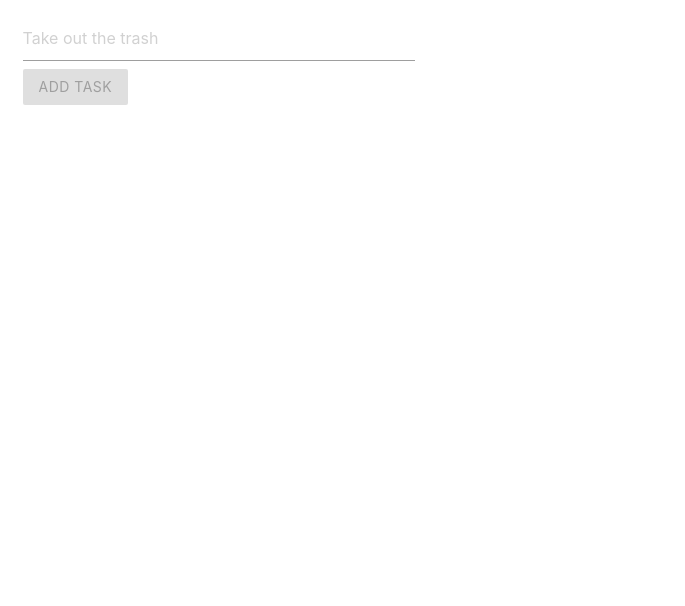
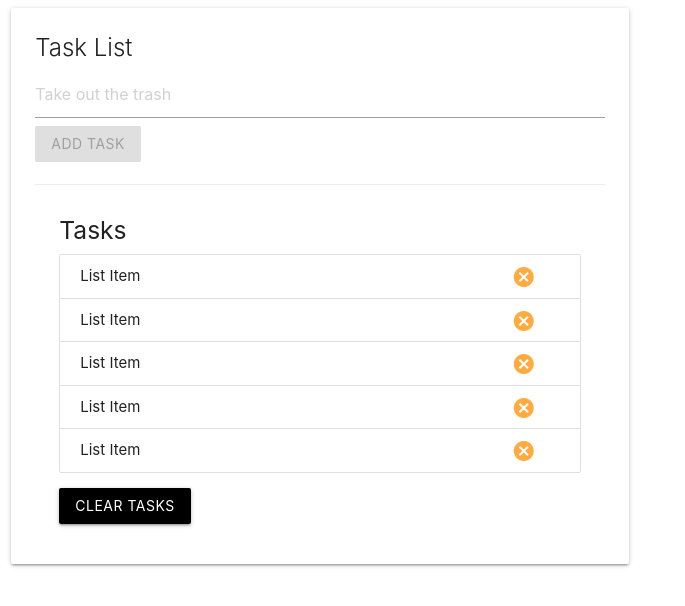
Before and after one commit to whitingba/task-list, a plain HTML site: page index.html in a window 1280 px wide. Shown: the whole page, without its empty margins (0-685 px from the left). Drawn offline with nearby package versions, Linux system fonts and the light colour scheme.

Commit message:
commit changes to task list

```diff
--- a/index.html
+++ b/index.html
@@ -6,6 +6,7 @@
   <meta name="viewport" content="width=device-width, initial-scale=1.0">
   <!-- Materialize -->
   <link rel="stylesheet" href="https://cdnjs.cloudflare.com/ajax/libs/materialize/1.0.0/css/materialize.min.css">
+  <link href="https://fonts.googleapis.com/icon?family=Material+Icons" rel="stylesheet">
 
   <title>Task List</title>
 
@@ -14,14 +15,75 @@
 <body>
   <!-- Create form to submit a task -->
   <div class="row">
-    <div class="col s8">
-      <div class="input-field col s6">
-        <input placeholder="Take out the trash" id="input-task" type="text" class="task">
-        <label for="input-task"></label>
-        <a class="btn disabled">Add Task</a>
+    <div class="col s12 m6">
+      <div class="card">
+        <div class="card-content">
+          <span class="card-title">Task List</span>
+          <input placeholder="Take out the trash" id="input-task" type="text" class="task">
+          <label for="input-task"></label>
+          <a class="btn disabled">Add Task</a>
+          <br><br>
+
+
+          <!-- <div class="card-content">
+            <span class="card-title">Tasks</span>
+            <ul>
+              <li>List Item<a href="#"><i class="material-icons">cancel</i></a></li>
+              <li>List Item<a href="#"><i class="material-icons">cancel</i></a></li>
+              <li>List Item<a href="#"><i class="material-icons">cancel</i></a></li>
+              <li>List Item<a href="#"><i class="material-icons">cancel</i></a></li>
+
+            </ul>
+          </div> -->
+          <div class="card-action">
+            <h5 id="task-title">Tasks</h5>
+            <ul class="collection">
+              <li class="collection-item">
+                List Item
+                <a href="#" class="delete-item secondary-content">
+                  <i class="material-icons">cancel</i>
+                </a>
+              </li>
+              <li class="collection-item">
+                List Item
+                <a href="#" class="delete-item secondary-content">
+                  <i class="material-icons">cancel</i>
+                </a>
+              </li>
+              <li class="collection-item">
+                List Item
+                <a href="#" class="delete-item secondary-content">
+                  <i class="material-icons">cancel</i>
+                </a>
+              </li>
+              <li class="collection-item">
+                List Item
+                <a href="#" class="delete-item secondary-content">
+                  <i class="material-icons">cancel</i>
+                </a>
+              </li>
+              <li class="collection-item">
+                List Item
+                <a href="#" class="delete-item secondary-content">
+                  <i class="material-icons">cancel</i>
+                </a>
+              </li>
+            </ul>
+            <a class="clear-tasks btn black" href="">Clear Tasks</a>
+          </div>
+        </div>
+
+
+
+
+
       </div>
     </div>
   </div>
+
+
+
+
 
   <!-- Create the task list -->
 
```
